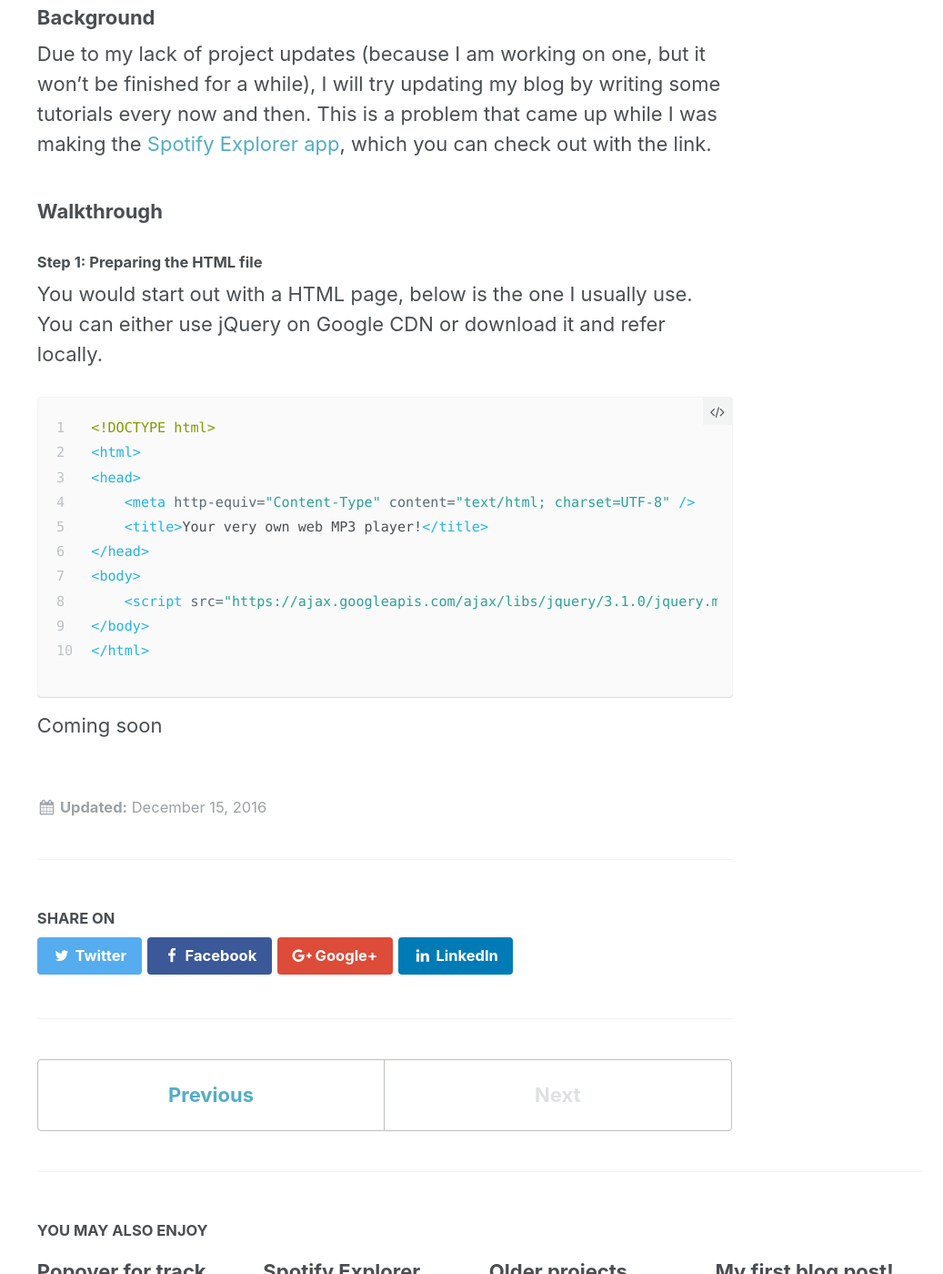
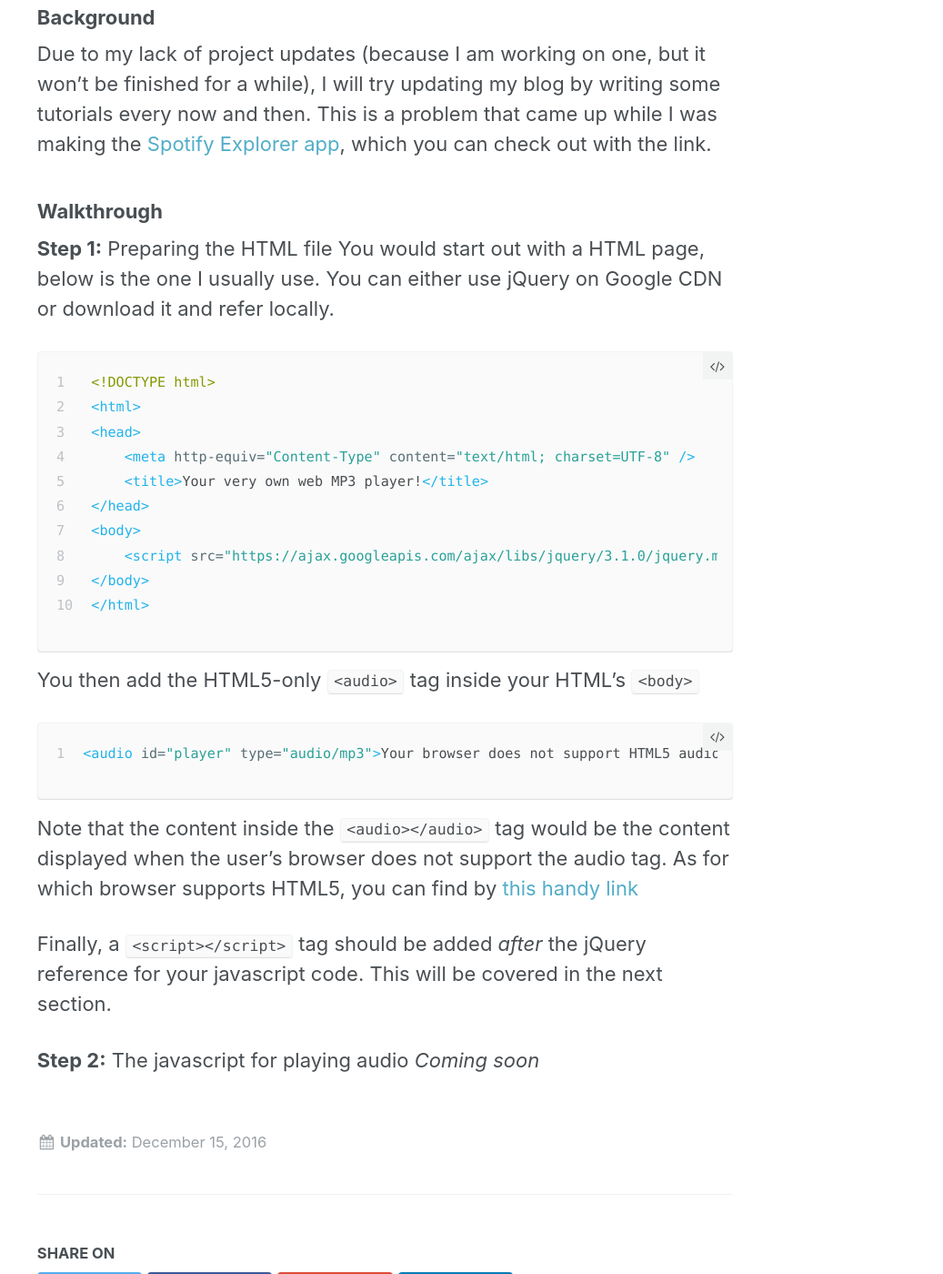
Before and after one commit to luungoc2005/luungoc2005-github-io-old, a Jekyll site: the page built from _posts/2016-12-15-using-the-html5-audio-tag-with-jquery.markdown, in a window 1280 px wide and 1400 px high, scrolled down 485 px. Shown: the whole window at 91% size, without its empty margins (243-1280 px from the left). Built offline with Jekyll 4.4.1, drawn with Linux system fonts in a browser that asks for light colours; some of the changed text lies outside the part shown.

Commit message:
update/fixing the article

```diff
--- a/_posts/2016-12-15-using-the-html5-audio-tag-with-jquery.markdown
+++ b/_posts/2016-12-15-using-the-html5-audio-tag-with-jquery.markdown
@@ -13,7 +13,7 @@ To create a HTML5 web player using jQuery and audio tag. In fact, using jQuery i
 Due to my lack of project updates (because I am working on one, but it won't be finished for a while), I will try updating my blog by writing some tutorials every now and then. This is a problem that came up while I was making the [Spotify Explorer app]({{ site.url }}/projects/SpotifyExplorer), which you can check out with the link.
 
 ### Walkthrough
-#### Step 1: Preparing the HTML file
+**Step 1:** Preparing the HTML file
 You would start out with a HTML page, below is the one I usually use. You can either use jQuery on Google CDN or download it and refer locally.
 
 {% highlight html linenos %}
@@ -29,4 +29,15 @@ You would start out with a HTML page, below is the one I usually use. You can ei
 </html>
 {% endhighlight %}
 
-Coming soon
+You then add the HTML5-only `<audio>` tag inside your HTML's `<body>`
+
+{% highlight html linenos %}
+<audio id="player" type="audio/mp3">Your browser does not support HTML5 audio</audio>
+{% endhighlight %}
+
+Note that the content inside the `<audio></audio>` tag would be the content displayed when the user's browser does not support the audio tag. As for which browser supports HTML5, you can find by [this handy link](http://caniuse.com/#feat=audio)
+
+Finally, a `<script></script>` tag should be added *after* the jQuery reference for your javascript code. This will be covered in the next section.
+
+**Step 2:** The javascript for playing audio
+*Coming soon*
```
